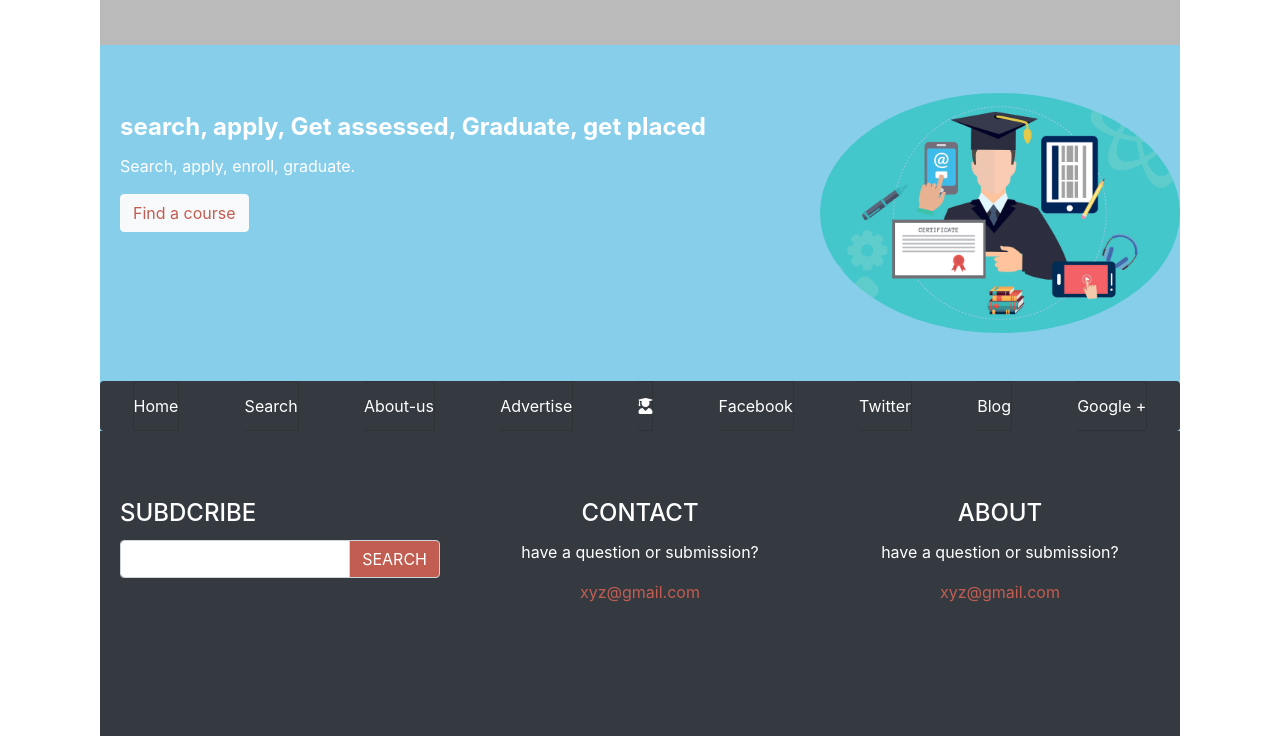
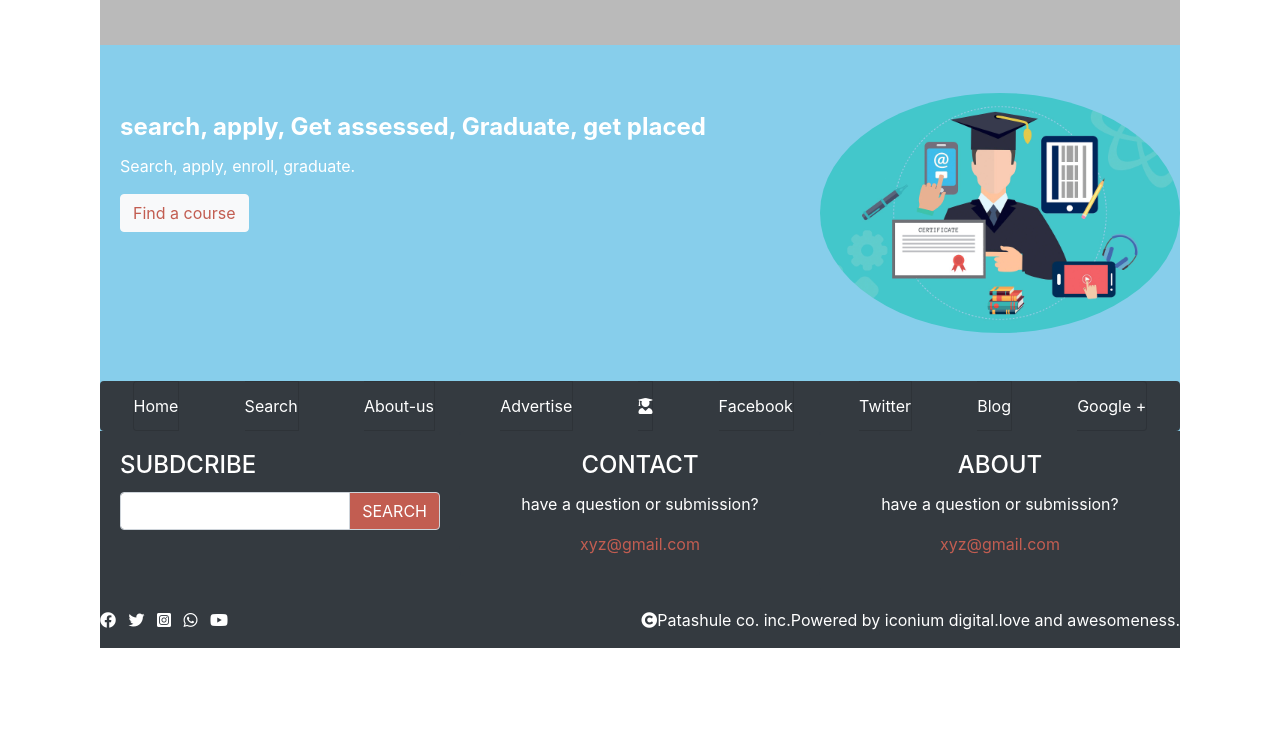
Before and after one commit to jamestucker1988/capstone, a website: page index.html in a window 1280 px wide. Shown: the part 2353-3089 px from the top of the page. After the commit the page ends 3001 px from the top, so only its background shows below. Drawn offline with Linux system fonts and the light colour scheme.

Commit message:
styled the bottom most nav in footer

```diff
--- a/assets/main.scss
+++ b/assets/main.scss
@@ -13,6 +13,20 @@ $container-max-widths:(
 $theme-colors: (
   primary: #c25d51
 );
+
+.fontsize-8 {
+  font-size: 0.8rem;
+}
+
+.fa-copyright,
+.fa-facebook,
+.fa-twitter,
+.fa-whatsapp,
+.fa-youtube,
+.fa-instagram-square
+ {
+  color: #fff;
+}
 
 @import "../node_modules/bootstrap/scss/bootstrap";
 
--- a/index.html
+++ b/index.html
@@ -162,7 +162,7 @@
 
 
         <div class="row no-gutters">
-          <!-- <div class="col-0 col-sm-0 col-md-0 col-lg-0"></div> -->
+
           <div class="col-12 col-sm-12 col-md-12 col-lg-12 bg-primary ">
             <div class="row no-gutters py-sm-5">
               <div class="col-sm-12 col-md-8 col-lg-8 card-transparent">
@@ -181,13 +181,13 @@
               </div>
             </div>
           </div>
-          <!-- <div class="col-0 col-md-0 col-sm-0 col-lg-0"></div> -->
+
         </div>
 
 
 
         <div class="row no-gutters">
-          <!-- <div class="col-0 col-sm-0 col-md-0 col-lg-0"></div> -->
+
           <div class="col-sm-12 col-md-12 col-lg-12 bg-2 ">
             <div class="row no-gutters py-sm-5 ">
               <div class="col-sm-8 col-md-8 col-lg-8 card-transparent align-items-end">
@@ -206,13 +206,13 @@
               </div>
             </div>
           </div>
-          <!-- <div class="col-0 col-md-0 col-sm-0 col-lg-0"></div> -->
+
         </div>
 
 
 
         <div class="row no-gutters">
-          <!-- <div class="col-0 col-sm-0 col-md-0 col-lg-0"></div> -->
+
           <div class="col-12 col-sm-12 col-md-12 col-lg-12 bg-3 ">
             <div class="row no-gutters py-sm-5">
               <div class="col-8 col-sm-8 col-md-8 col-lg-8 card-transparent ">
@@ -244,16 +244,17 @@
               <li class="list-group-item px-0 bg-dark  mx-auto  text-white">Google +</li>
             </ul>
           </div>
-          <!-- <div class="col-0 col-md-0 col-sm-0 col-lg-0"></div> -->
+
 
         </div>
 
 
 
 
-        <div class="row my-sm-0 bg-dark no-gutters">
-          <div class="col-4 col-sm-4 col-md-4 col-lg-4">
-            <div class="card pt-sm-0  bg-dark mx-auto my-5 py-5 border-0 justify-content-center">
+        <div class="row my-sm-0 py-sm-0 bg-dark no-gutters">
+
+          <div class="col-12 col-sm-4 col-md-4 col-lg-4">
+            <div class="card py-sm-0  bg-dark mx-auto  border-0 justify-content-center">
 
               <div class="card-body">
                 <h4 class="card-title text-white">SUBDCRIBE</h4>
@@ -273,8 +274,8 @@
 
 
           </div>
-          <div class="col-4 col-sm-4 col-md-4 col-lg-4">
-            <div class="card pt-sm-0  bg-dark mx-auto my-5 py-5 border-0 ">
+          <div class="col-12 col-sm-4 col-md-4 col-lg-4">
+            <div class="card pt-sm-0  bg-dark mx-auto  border-0 ">
 
               <div class="card-body mx-sm-auto justify-content-sm-center text-center-p">
                 <h4 class="card-title  text-white">
@@ -290,9 +291,8 @@
 
           </div>
 
-          <!-- <div class="col-4 col-sm-4 col-md-4 col-lg-4"> -->
-          <div class="col-4 col-sm-4 col-md-4 col-lg-4">
-            <div class="card pt-sm-0  bg-dark mx-auto my-5 py-5 border-0 ">
+          <div class="col-12 col-sm-4 col-md-4 col-lg-4">
+            <div class="card pt-sm-0  bg-dark mx-auto  border-0 ">
 
               <div class="card-body mx-sm-auto justify-content-sm-center text-center-p">
                 <h4 class="card-title  text-white">
@@ -308,9 +308,23 @@
             </div>
 
           </div>
-          <!-- </div> -->
+
         </div>
-
+        <div class="row no-gutters py-sm-3 bg-dark">
+          <div class="col-4 col-sm-4 col-md-4 col-lg-4">
+            <div class="list-inline">
+              <div class="list-inline-item"><i class="fab fa-facebook"></i></div>
+              <div class="list-inline-item"><i class="fab fa-twitter"></i></div>
+              <div class="list-inline-item"><i class="fab fa-instagram-square"></i></div>
+              <div class="list-inline-item"><i class="fab fa-whatsapp"></i></div>
+              <div class="list-inline-item"><i class="fab fa-youtube"></i></div>
+            </div>
+          </div>
+          <div class="text-right col-8 col-sm-8 col-md-8 col-lg-8 text-white"><i class="fas fa-copyright"></i>Patashule
+            co.
+            inc.Powered by
+            iconium digital.love and awesomeness.</div>
+        </div>
 
 
       </div>
```
Also changed, not shown: assets/main.css, 1 other file.
